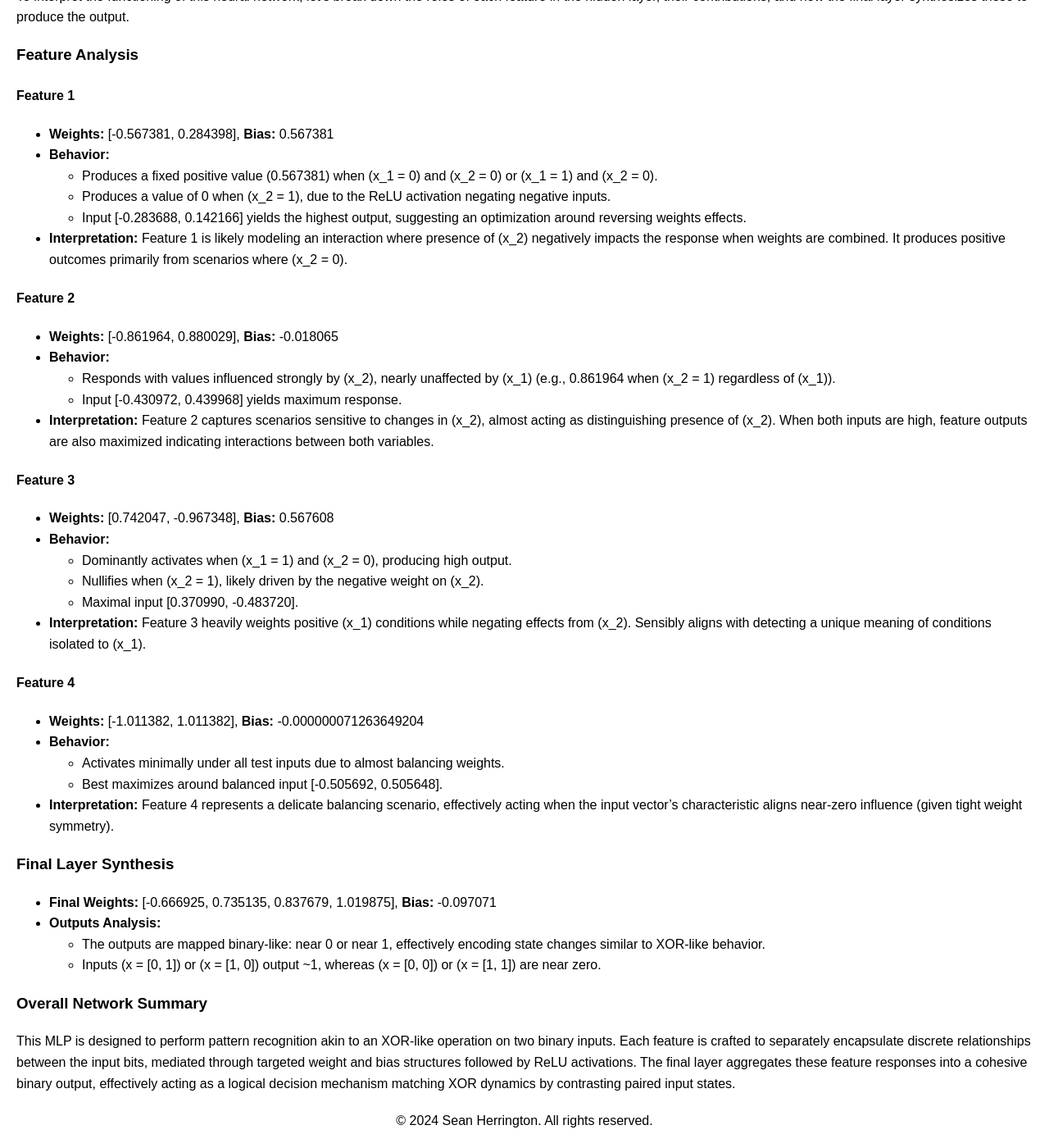
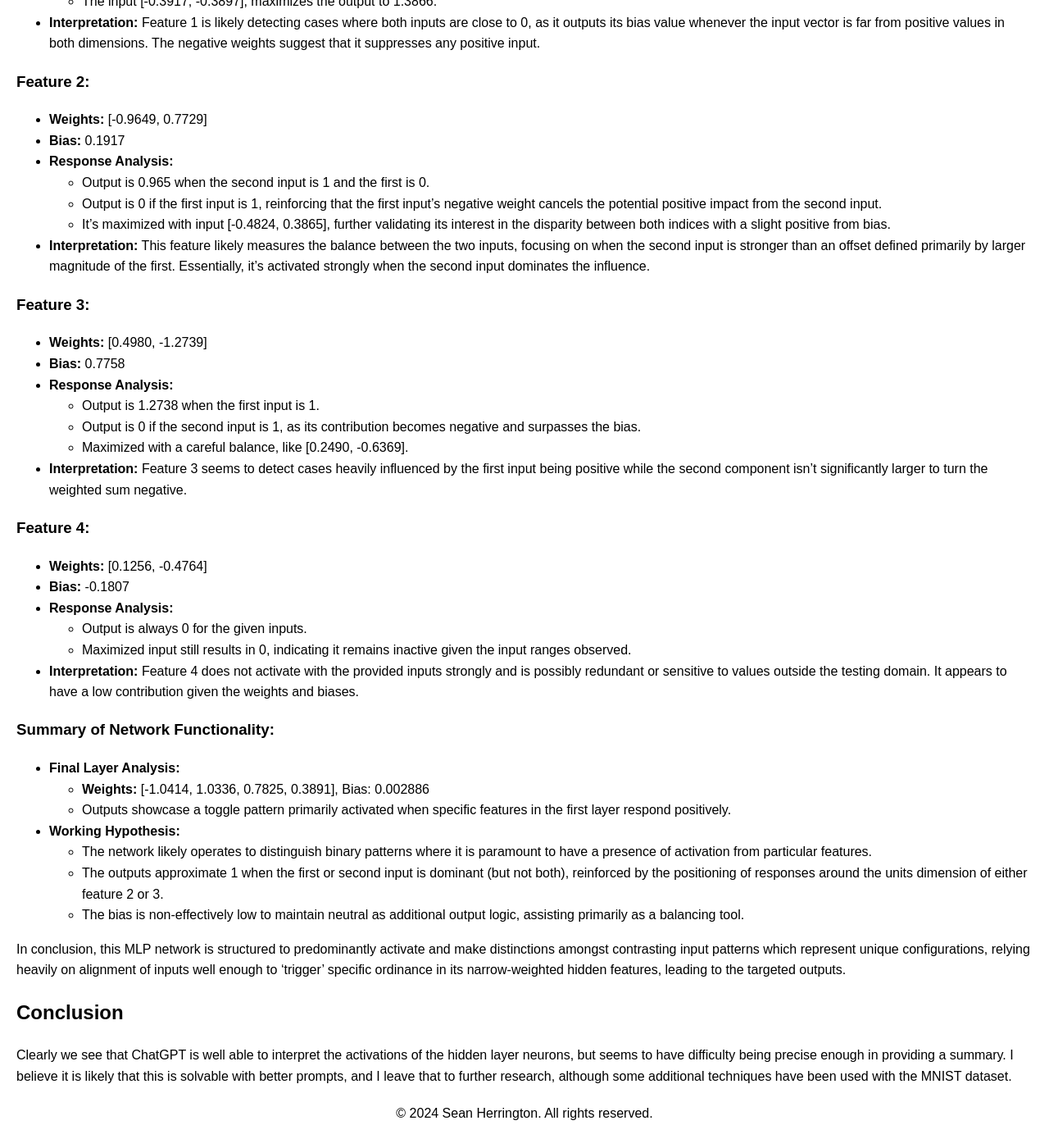
Before and after one commit to Arkleseisure/Arkleseisure.github.io, a Jekyll site: the page built from pages/xor.md, in a window 1280 px wide and 1400 px high, scrolled down 3593 px. Shown: the whole window at 82% size. Built offline with Jekyll 4.4.1, drawn with Linux system fonts in a browser that asks for light colours; some of the changed text lies outside the part shown.

Commit message:
Update xor.md

```diff
--- a/pages/xor.md
+++ b/pages/xor.md
@@ -28,32 +28,32 @@ It also has 5 biases (4 for the hidden layer and 1 for the output).
 An example I trained earlier has the following parameters:
 **Weights**:
 ***1st layer***:
-[[-0.5674,  0.2844],
-[-0.8620,  0.8800],
-[ 0.7420, -0.9673],
-[-1.0114,  1.0114]]
+[[-0.7834, -0.7794],
+[-0.9649,  0.7730],
+[ 0.4980, -1.2739],
+[ 0.1256, -0.4764]]
  ***2nd layer***:
-[[-0.6669,  0.7351,  0.8377,  1.0199]]
+[[-1.0414,  1.0336,  0.7825,  0.3891]]
 
  **Biases**:
  ***Hidden Layer***:
- [ 5.6738e-01, -1.8065e-02,  5.6761e-01, -7.1264e-08]
+ [ 0.7759,  0.1917,  0.7758, -0.1807]
  ***Output***:
-[-0.0971]
+[0.0029]
 
  Now let's dissect how this network works (remember we're using ReLU activations, so negative results are set to 0):
- Neuron 1 (Weights [-0.5674,  0.2844], Bias 5.6738e-01):  Activates when the second input is 1
- Neuron 2 (Weights [-0.8620,  0.8800], Bias -1.8065e-02): Activates when the second input is 1, but not when both are.
- Neuron 3 (Weights [ 0.7420, -0.9673], Bias 5.6761e-01):  Activates slightly when both are 0, more when first input is 1, less when the second input is also 1.
- Neuron 4 (Weights [-1.0114,  1.0114], Bias -7.1264e-08): Activates when the second input is 1 but not the first.
+ Neuron 1 (Weights [-0.7834, -0.7794], Bias 0.7759):  Activates for input [0, 0]
+ Neuron 2 (Weights [-0.9649,  0.7730], Bias 0.1917):  Activates when the second input is 1, but not when both are.
+ Neuron 3 (Weights [ 0.4980, -1.2739], Bias 0.7758):  Activates slightly when both are 0, more when first input is 1, but not when the second input is also 1.
+ Neuron 4 (Weights [ 0.1256, -0.4764], Bias -0.1807): Dead neuron.
 
- Now the output is constructed from these as follows (Weights [-0.6669,  0.7351,  0.8377,  1.0199], Bias -0.0971):
- Neuron 1 suppresses the output of (0, 1) and (0, 0)
+ Now the output is constructed from these as follows (Weights [-1.0414,  1.0336,  0.7825,  0.3891], Bias 0.0029):
+ Neuron 1 suppresses the output of (0, 0)
  Neuron 2 contributes for the input (0, 1)
  Neuron 3 contributes for the input (1, 0) and (0, 0)
- Neuron 4 contributes for the input (0, 1)
+ Neuron 4 doesn't contribute
 
-We see that Neurons 2 and 4 are essentially redundant: they each contribute to the output and all we need is a linear combination of them to produce the correct thing. Equally we see that Neuron 1 is there to adjust the output to a reasonable number. In other runs, we often see some neurons dieing (i.e never activating), allowing the network a more condensed interpretation.
+We see that Neurons 1 and 3 are essentially redundant: Neuron 1 is there to account for the fact that Neuron 3 imperfectly represents the (1, 0) activation. Otherwise,
 
 ## Interpreting XOR Neural Networks
 What we've just done is what I mean when I say "Fully interpreting" neural networks. We understand every single aspect of how it works in an intuitive manner. This is rather painful to do by hand, as I'm sure you know if you just carefully followed what I did (don't worry I really won't judge you if you just skipped to the end). It would be really nice if we could automate it. Thankfully I think my friend ChatGPT can help. If we can give him the right information and prompt him correctly, we'll see what he can do.
@@ -68,8 +68,8 @@ Another piece of information which is useful for understanding larger networks i
 If we now return to the neural network I analysed earlier, we're going to see how one might go about prompting chatgpt to come to the same conclusions.
 
 ### Background prompt
-First, we need to ensure that ChatGPT knows what sort of network it's dealing with:
-*The neural network is an mlp which has 1 hidden layers and width 4. It has final loss 6.646488914796578e-13 (loss function <class 'torch.nn.modules.loss.MSELoss'>) and relu activations.*
+*First, we need to ensure that ChatGPT knows what sort of network it's dealing with:*
+The neural network is an mlp which has 1 hidden layer and width 4. It has final loss 2.1766519042124705e-06 (loss function <class 'torch.nn.modules.loss.MSELoss'>) and relu activations.
 
 ### Neuron wise prompt
 When we analysed the xor network earlier, the easiest way to understand it was to look at it neuron by neuron. If we organise the information in a similar way, it will be easier for ChatGPT to interpret it in the same way. We go through the layers and list the neurons for each layer. Then for each neuron we include:
@@ -77,39 +77,42 @@ Weights
 Bias
 Response to inputs
 Maximising input
+
 This looks something like the following:
 
 This is for layer 1:
  These are the weights for feature 1:
- [-0.5673814415931702, 0.2843979299068451]
+ [-0.7834176421165466, -0.7794498801231384]
  This is the bias for feature 1:
- 0.5673814415931702
+ 0.7759184241294861
  This is the feature's response to some input data:
  Input: [0, 0]
- Feature response: 0.5673814415931702
+ Feature response: 0.7759184241294861
  Input: [0, 1]
  Feature response: 0.0
  Input: [1, 0]
- Feature response: 0.567607581615448
+ Feature response: 0.0
  Input: [1, 1]
  Feature response: 0.0
  This is an input designed to maximise the output of the feature:
- Input: [-0.28368857502937317, 0.1421663910150528], Output activation of feature: 0.7687729001045227
+ Input: [-0.3917100131511688, -0.38972726464271545], Output activation of feature: 1.386563777923584
  Please give an interpretation of what you think this feature means, and use reasoning based on the data given.
+ These are the weights for feature 2:
+ ...
 
 We ask chatgpt at the end to explain its interpretation so we can pick it apart. This prompt is then repeated with data for the rest of the neurons.
 
 ### Final layer prompt
-Understanding how the intermediate neurons work isn't sufficient to understand how they're combined into making the final output, so for this we need a final addition tot the prompt. First we include the weights and biases as before, so that it can understand how the previous layer connects to the output. Then, we add the outputs for each input of the xor function so that it can evaluate where the network works and where it doesn't.
+*Understanding how the intermediate neurons work isn't sufficient to understand how they're combined into making the final output, so for this we need a final addition tot the prompt. First we include the weights and biases as before, so that it can understand how the previous layer connects to the output. Then, we add the outputs for each input of the xor function so that it can evaluate where the network works and where it doesn't.*
 
- Once you have found the values of these features, use the following data to summarise how you think the rest of the network works:
- Final layer weights: [[-0.6669246554374695, 0.7351352572441101, 0.8376786112785339, 1.019875168800354]]
- Final layer biases: [-0.09707102924585342]
+Once you have found the values of these features, use the following data to summarise how you think the rest of the network works:
+ Final layer weights: [[-1.0413832664489746, 1.0335971117019653, 0.7824711203575134, 0.38914060592651367]]
+ Final layer biases: [0.002885989611968398]
  Outputs:
-Input: [0, 0], Output: 1.0207295417785645e-06
-Input: [0, 1], Output: 0.9999996423721313
-Input: [1, 0], Output: 0.9999988079071045
-Input: [1, 1], Output: 3.725290298461914e-07
+Input: [0, 0], Output: -3.355019725859165e-05
+Input: [0, 1], Output: 0.9999251365661621
+Input: [1, 0], Output: 0.9995940923690796
+Input: [1, 1], Output: 0.002885989611968398
  Finally summarise overall how the network works.
 
  We include the summary prompt in the hope that if ChatGPT is good enough at evaluating the network, we'll just be able to read the summary at the end and understand how the network works.
@@ -117,44 +120,58 @@ Input: [1, 1], Output: 3.725290298461914e-07
 ## ChatGPT response
 Now finally let's have a look at how ChatGPT responds to our prompt for the neural network we analysed above.
 
- To interpret the functioning of this neural network, let's break down the roles of each feature in the hidden layer, their contributions, and how the final layer synthesizes these to produce the output.
+To interpret the features and summarize how the network works, I'll examine each feature in the hidden layer based on the given weights, biases, and example inputs.
 
-### Feature Analysis
-#### Feature 1
-- **Weights:** [-0.567381, 0.284398], **Bias:** 0.567381
-- **Behavior:**
-  - Produces a fixed positive value (0.567381) when \(x_1 = 0\) and \(x_2 = 0\) or \(x_1 = 1\) and \(x_2 = 0\).
-  - Produces a value of 0 when \(x_2 = 1\), due to the ReLU activation negating negative inputs.
-  - Input [-0.283688, 0.142166] yields the highest output, suggesting an optimization around reversing weights effects.
-- **Interpretation:** Feature 1 is likely modeling an interaction where presence of \(x_2\) negatively impacts the response when weights are combined. It produces positive outcomes primarily from scenarios where \(x_2 = 0\).
+### Feature 1:
+- **Weights:** [-0.7834, -0.7794]
+- **Bias:** 0.7759
+- **Response Analysis:**
+  - When both inputs are 0, the feature outputs 0.7759 (just the bias).
+  - If either or both inputs are 1, the output is 0. This suggests that the weighted sum is negative and the ReLU activation forces it to 0.
+  - The input [-0.3917, -0.3897], maximizes the output to 1.3866.
 
-#### Feature 2
-- **Weights:** [-0.861964, 0.880029], **Bias:** -0.018065
-- **Behavior:**
-  - Responds with values influenced strongly by \(x_2\), nearly unaffected by \(x_1\) (e.g., 0.861964 when \(x_2 = 1\) regardless of \(x_1\)).
-  - Input [-0.430972, 0.439968] yields maximum response.
-- **Interpretation:** Feature 2 captures scenarios sensitive to changes in \(x_2\), almost acting as distinguishing presence of \(x_2\). When both inputs are high, feature outputs are also maximized indicating interactions between both variables.
+- **Interpretation:** Feature 1 is likely detecting cases where both inputs are close to 0, as it outputs its bias value whenever the input vector is far from positive values in both dimensions. The negative weights suggest that it suppresses any positive input.
 
-#### Feature 3
-- **Weights:** [0.742047, -0.967348], **Bias:** 0.567608
-- **Behavior:**
-  - Dominantly activates when \(x_1 = 1\) and \(x_2 = 0\), producing high output.
-  - Nullifies when \(x_2 = 1\), likely driven by the negative weight on \(x_2\).
-  - Maximal input [0.370990, -0.483720].
-- **Interpretation:** Feature 3 heavily weights positive \(x_1\) conditions while negating effects from \(x_2\). Sensibly aligns with detecting a unique meaning of conditions isolated to \(x_1\).
+### Feature 2:
+- **Weights:** [-0.9649, 0.7729]
+- **Bias:** 0.1917
+- **Response Analysis:**
+  - Output is 0.965 when the second input is 1 and the first is 0.
+  - Output is 0 if the first input is 1, reinforcing that the first input's negative weight cancels the potential positive impact from the second input.
+  - It’s maximized with input [-0.4824, 0.3865], further validating its interest in the disparity between both indices with a slight positive from bias.
 
-#### Feature 4
-- **Weights:** [-1.011382, 1.011382], **Bias:** -0.000000071263649204
-- **Behavior:**
-  - Activates minimally under all test inputs due to almost balancing weights.
-  - Best maximizes around balanced input [-0.505692, 0.505648].
-- **Interpretation:** Feature 4 represents a delicate balancing scenario, effectively acting when the input vector's characteristic aligns near-zero influence (given tight weight symmetry).
+- **Interpretation:** This feature likely measures the balance between the two inputs, focusing on when the second input is stronger than an offset defined primarily by larger magnitude of the first. Essentially, it’s activated strongly when the second input dominates the influence.
 
-### Final Layer Synthesis
-- **Final Weights:** [-0.666925, 0.735135, 0.837679, 1.019875], **Bias:** -0.097071
-- **Outputs Analysis:**
-  - The outputs are mapped binary-like: near 0 or near 1, effectively encoding state changes similar to XOR-like behavior.
-  - Inputs \(x = [0, 1]\) or \(x = [1, 0]\) output ~1, whereas \(x = [0, 0]\) or \(x = [1, 1]\) are near zero.
+### Feature 3:
+- **Weights:** [0.4980, -1.2739]
+- **Bias:** 0.7758
+- **Response Analysis:**
+  - Output is 1.2738 when the first input is 1.
+  - Output is 0 if the second input is 1, as its contribution becomes negative and surpasses the bias.
+  - Maximized with a careful balance, like [0.2490, -0.6369].
 
-### Overall Network Summary
-This MLP is designed to perform pattern recognition akin to an XOR-like operation on two binary inputs. Each feature is crafted to separately encapsulate discrete relationships between the input bits, mediated through targeted weight and bias structures followed by ReLU activations. The final layer aggregates these feature responses into a cohesive binary output, effectively acting as a logical decision mechanism matching XOR dynamics by contrasting paired input states.
+- **Interpretation:** Feature 3 seems to detect cases heavily influenced by the first input being positive while the second component isn’t significantly larger to turn the weighted sum negative.
+
+### Feature 4:
+- **Weights:** [0.1256, -0.4764]
+- **Bias:** -0.1807
+- **Response Analysis:**
+  - Output is always 0 for the given inputs.
+  - Maximized input still results in 0, indicating it remains inactive given the input ranges observed.
+
+- **Interpretation:** Feature 4 does not activate with the provided inputs strongly and is possibly redundant or sensitive to values outside the testing domain. It appears to have a low contribution given the weights and biases.
+
+### Summary of Network Functionality:
+- **Final Layer Analysis:**
+  - **Weights:** [-1.0414, 1.0336, 0.7825, 0.3891], Bias: 0.002886
+  - Outputs showcase a toggle pattern primarily activated when specific features in the first layer respond positively.
+
+- **Working Hypothesis:**
+  - The network likely operates to distinguish binary patterns where it is paramount to have a presence of activation from particular features.
+  - The outputs approximate 1 when the first or second input is dominant (but not both), reinforced by the positioning of responses around the units dimension of either feature 2 or 3.
+  - The bias is non-effectively low to maintain neutral as additional output logic, assisting primarily as a balancing tool.
+
+In conclusion, this MLP network is structured to predominantly activate and make distinctions amongst contrasting input patterns which represent unique configurations, relying heavily on alignment of inputs well enough to ‘trigger’ specific ordinance in its narrow-weighted hidden features, leading to the targeted outputs.
+
+## Conclusion
+Clearly we see that ChatGPT is well able to interpret the activations of the hidden layer neurons, but seems to have difficulty being precise enough in providing a summary. I believe it is likely that this is solvable with better prompts, and I leave that to further research, although some additional techniques have been used with the MNIST dataset.
```
